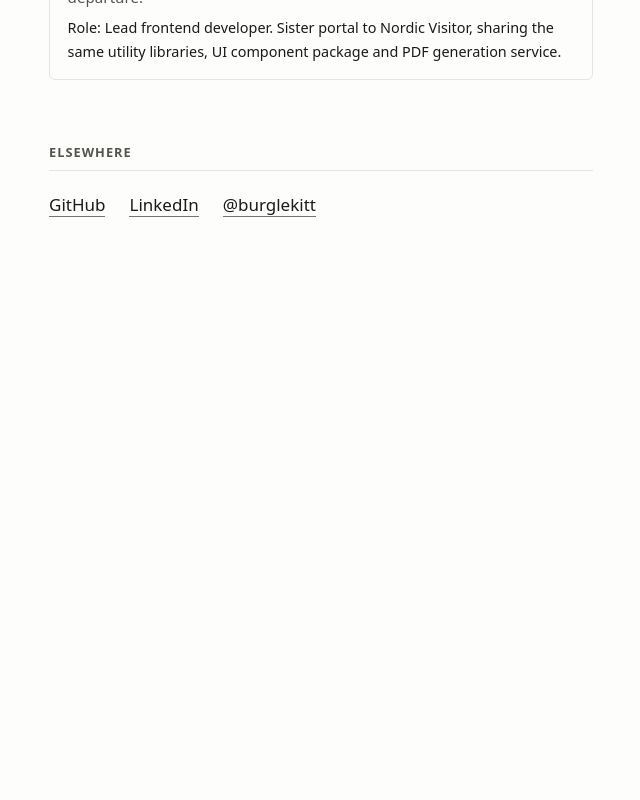
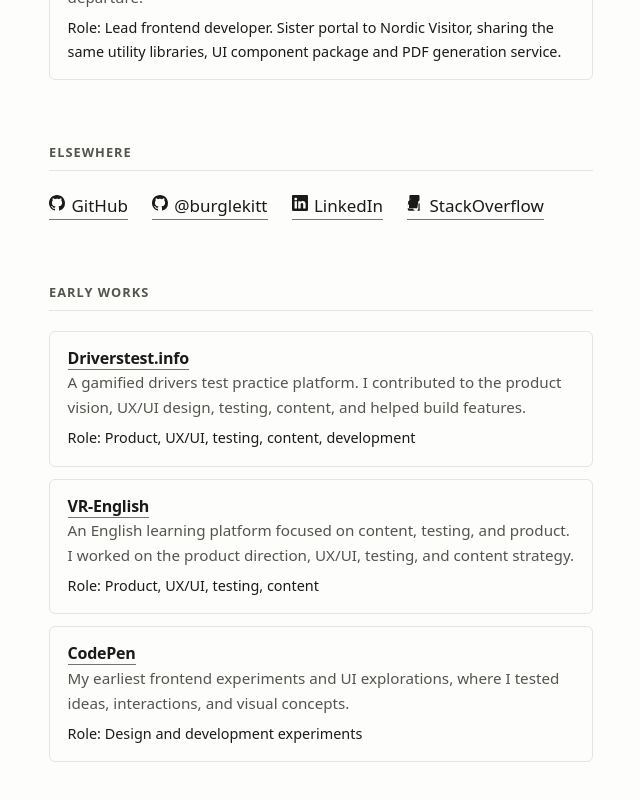
Before and after one commit to craig-o-curtis/craig-o-curtis.github.io, a Next.js app: page / in a window 1280 px wide. Shown: the part 3118-3918 px from the top of the page, without its empty margins (319-959 px from the left). Before the commit the page ends 3529 px from the top, so only its background shows below. Built offline with nearby package versions, Linux system fonts and the light colour scheme.

Commit message:
Add early works section and old school points

```diff
--- /dev/null
+++ b/app/components/Icon.tsx
@@ -0,0 +1,30 @@
+import type { ReactNode } from 'react'
+
+export type IconName = 'github' | 'linkedin' | 'stackoverflow'
+
+const icons: Record<IconName, ReactNode> = {
+  github: (
+    <svg viewBox="0 0 16 16" width="16" height="16" fill="currentColor" aria-hidden="true">
+      <path d="M8 0C3.58 0 0 3.58 0 8c0 3.54 2.29 6.53 5.47 7.59.4.07.55-.17.55-.38 0-.19-.01-.82-.01-1.49-2.01.37-2.53-.49-2.69-.94-.09-.23-.48-.94-.82-1.13-.28-.15-.68-.52-.01-.53.63-.01 1.08.58 1.23.82.72 1.21 1.87.87 2.33.66.07-.52.28-.87.51-1.07-1.78-.2-3.64-.89-3.64-3.95 0-.87.31-1.59.82-2.15-.08-.2-.36-1.02.08-2.12 0 0 .67-.21 2.2.82.64-.18 1.32-.27 2-.27s1.36.09 2 .27c1.53-1.04 2.2-.82 2.2-.82.44 1.1.16 1.92.08 2.12.51.56.82 1.27.82 2.15 0 3.07-1.87 3.75-3.65 3.95.29.25.54.73.54 1.48 0 1.07-.01 1.93-.01 2.2 0 .21.15.46.55.38A8.01 8.01 0 0 0 16 8c0-4.42-3.58-8-8-8z"/>
+    </svg>
+  ),
+  linkedin: (
+    <svg viewBox="0 0 16 16" width="16" height="16" fill="currentColor" aria-hidden="true">
+      <path d="M0 1.146C0 .513.526 0 1.175 0h13.65C15.474 0 16 .513 16 1.146v13.708c0 .633-.526 1.146-1.175 1.146H1.175C.526 16 0 15.487 0 14.854V1.146zm4.943 12.248V6.169H2.542v7.225h2.401zm-1.2-8.212c.837 0 1.358-.554 1.358-1.248-.015-.709-.52-1.248-1.342-1.248-.822 0-1.359.54-1.359 1.248 0 .694.521 1.248 1.327 1.248h.016zm4.908 8.212V9.359c0-.216.016-.432.08-.586.173-.431.568-.878 1.232-.878.869 0 1.216.662 1.216 1.634v3.865h2.401V9.25c0-2.22-1.184-3.252-2.764-3.252-1.274 0-1.845.7-2.165 1.193v.025h-.016a5.54 5.54 0 0 1 .016-.025V6.169h-2.4c.03.678 0 7.225 0 7.225h2.4z"/>
+    </svg>
+  ),
+  stackoverflow: (
+    <svg viewBox="0 0 16 16" width="16" height="16" fill="currentColor" aria-hidden="true">
+      <path d="M12.658 14.666V8.412l-1.22-.018-.007-.002-.024.002v-.004c.005-.003-.003.002.006.002h.006v4.774c0 1.96-1.293 2.647-2.603 2.647-1.466 0-2.412-.872-2.609-2.02H2.002v.005h.005c-.003-.002-.004 0-.006.002l-.001.005v-4.43l-1.22.016.005.002V14.6c0 .62.505 1.125 1.125 1.125h10.242c.62 0 1.125-.505 1.125-1.125l.003-.014zm-1.258-8.61l-1.112 7.124h-9.6L1.258 6.056h.005c.62 0 1.125-.505 1.125-1.125l-.003-.014V1.125C2.385.505 2.89 0 3.51 0h7.866c.62 0 1.125.505 1.125 1.125l-.005 3.806c0 .62-.505 1.125-1.125 1.125l-.005.014v.01h.006zm-7.61-1.623L5.01 4.11h1.66L7.004 4.49v.01L6.006 6.82l-1.64.986V4.5l-1.49-1.067h-.005zM5.745 1.25v1.873L6.477 2.69l.011.005.005.011h-1.748zm7.61 10.008h-9.6v.005l9.6-.005z"/>
+    </svg>
+  ),
+}
+
+type IconProps = {
+  name: IconName
+  className?: string
+}
+
+export function Icon({ name, className }: IconProps) {
+  return <span className={`icon icon-${name} ${className ?? ''}`.trim()}>{icons[name]}</span>
+}
--- a/app/content.ts
+++ b/app/content.ts
@@ -100,7 +100,32 @@
 ];
 
 export const links = [
-  { label: "GitHub", href: "https://github.com/craig-o-curtis" },
-  { label: "LinkedIn", href: "https://www.linkedin.com/in/craigocurtis/" },
-  { label: "@burglekitt", href: "https://github.com/burglekitt" },
+  { label: "GitHub", href: "https://github.com/craig-o-curtis", icon: "github" as const },
+  { label: "@burglekitt", href: "https://github.com/burglekitt", icon: "github" as const },
+  { label: "LinkedIn", href: "https://www.linkedin.com/in/craigocurtis/", icon: "linkedin" as const },
+  { label: "StackOverflow", href: "https://stackoverflow.com/users/6090533/curtybear", icon: "stackoverflow" as const },
 ];
+
+export const earlyWorks: ProjectCardProps[] = [
+  {
+    name: "Driverstest.info",
+    href: "https://driverstest.info",
+    description:
+      "A gamified drivers test practice platform. I contributed to the product vision, UX/UI design, testing, content, and helped build features.",
+    role: "Product, UX/UI, testing, content, development",
+  },
+  {
+    name: "VR-English",
+    href: "https://vr-english.com",
+    description:
+      "An English learning platform focused on content, testing, and product. I worked on the product direction, UX/UI, testing, and content strategy.",
+    role: "Product, UX/UI, testing, content",
+  },
+  {
+    name: "CodePen",
+    href: "https://codepen.io/craigocurtis",
+    description:
+      "My earliest frontend experiments and UI explorations, where I tested ideas, interactions, and visual concepts.",
+    role: "Design and development experiments",
+  },
+];
--- a/app/page.module.css
+++ b/app/page.module.css
@@ -35,6 +35,30 @@
   gap: 1.5rem;
 }
 
+.links li {
+  display: flex;
+  align-items: center;
+}
+
+.links a {
+  display: inline-flex;
+  align-items: center;
+  gap: 0.4rem;
+}
+
+.icon {
+  display: inline-flex;
+  align-items: center;
+  justify-content: center;
+  width: 1.1rem;
+  height: 1.1rem;
+  flex-shrink: 0;
+}
+
+.linkLabel {
+  line-height: 1;
+}
+
 @media (max-width: 480px) {
   .main {
     padding: 4rem 0 5rem;
--- a/app/page.tsx
+++ b/app/page.tsx
@@ -1,5 +1,6 @@
 import { ActionButton } from '@/app/components/ActionButton'
 import { CardList } from '@/app/components/Card'
+import { Icon } from '@/app/components/Icon'
 import { Link } from '@/app/components/Link'
 import { PerformanceAnalytics } from '@/app/components/PerformanceAnalytics'
 import { ProjectCard } from '@/app/components/ProjectCard'
@@ -11,6 +12,7 @@
   links,
   portfolio,
   projects,
+  earlyWorks,
 } from './content'
 import { NAME, TITLE } from './identity'
 import styles from './page.module.css'
@@ -76,10 +78,21 @@
           <ul className={styles.links}>
             {links.map((link) => (
               <li key={link.label}>
-                <Link href={link.href}>{link.label}</Link>
+                <Link href={link.href}>
+                  <Icon name={link.icon} />
+                  <span className={styles.linkLabel}>{link.label}</span>
+                </Link>
               </li>
             ))}
           </ul>
+        </Section>
+
+        <Section title="Early Works">
+          <CardList>
+            {earlyWorks.map((project) => (
+              <ProjectCard key={project.name} {...project} />
+            ))}
+          </CardList>
         </Section>
       </main>
     </>
```
